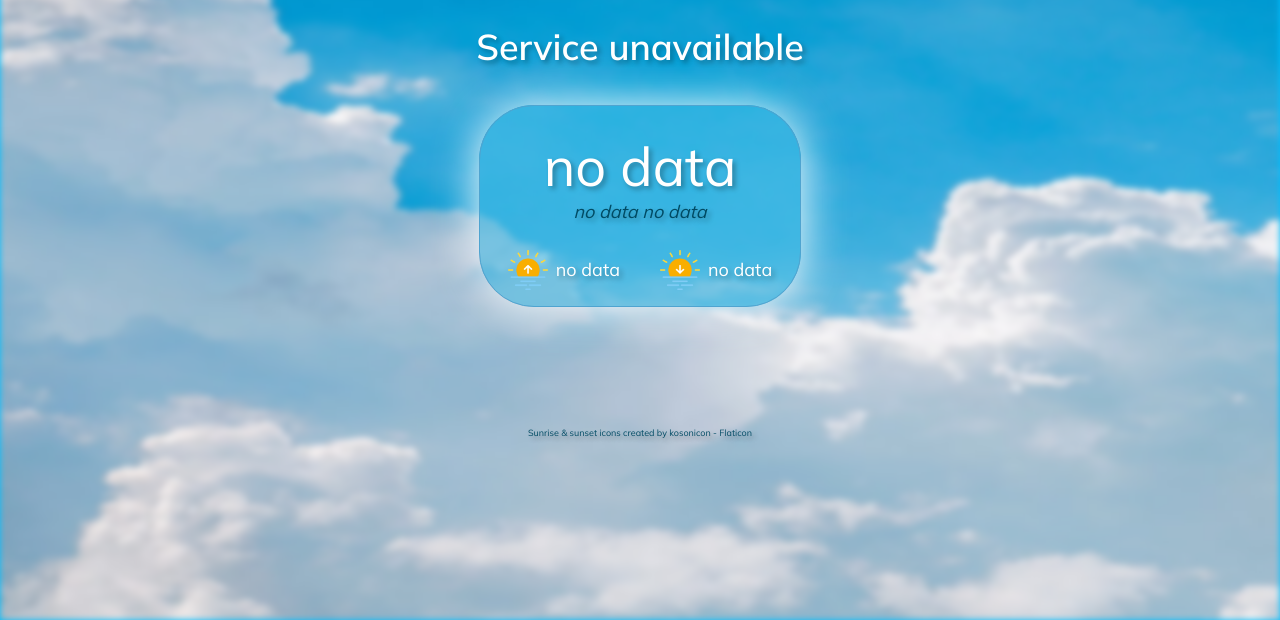
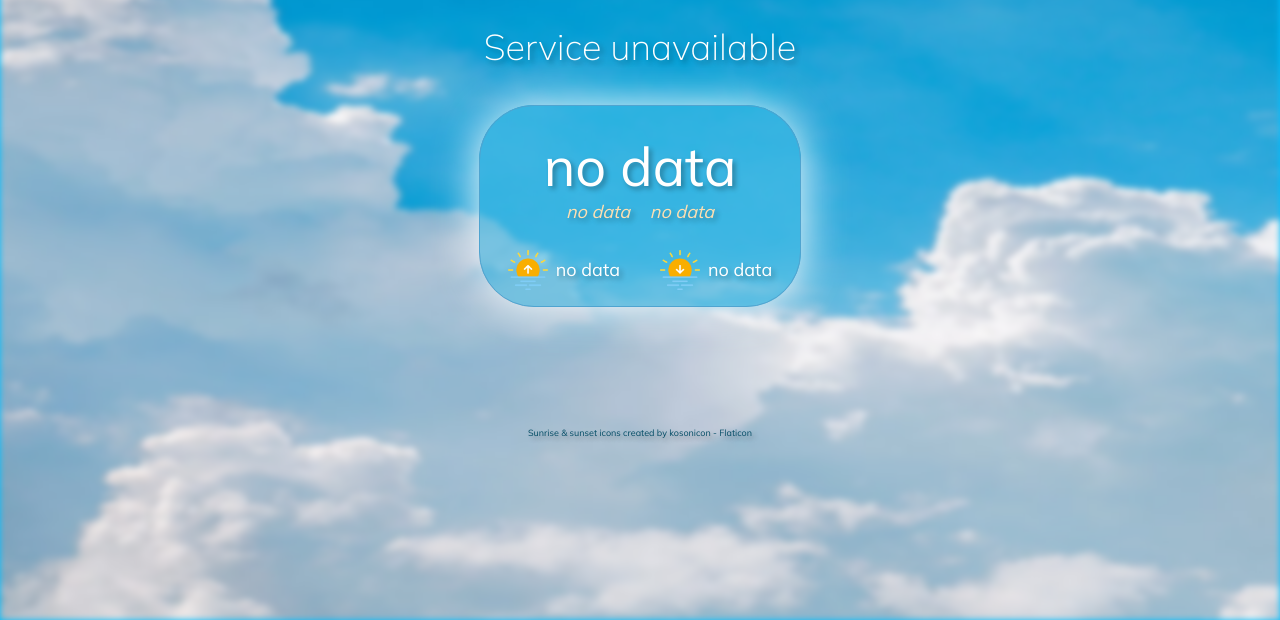
Before and after one commit to franckyi/meteo-livebg-web-app, a plain HTML site: page index.html in a window 1280 px wide. Shown: the part 180-800 px from the top of the page. Drawn offline with Linux system fonts and the light colour scheme.

Commit message:
style text

```diff
--- a/style.scss
+++ b/style.scss
@@ -37,6 +37,7 @@ main {
 .location {
   margin-bottom: 1em;
   font-size: 2rem;
+  font-weight: 300;
 }
 
 article {
@@ -69,8 +70,11 @@ article {
   }
   .range {
     .min, .max {
-      color: #004b64;
+      color: #ffe0b2;
     font-style: italic;
+    }
+    .max {
+      margin-left: 15px;
     }
   }
 }
```
Also changed, not shown: style.css, 1 other file.
